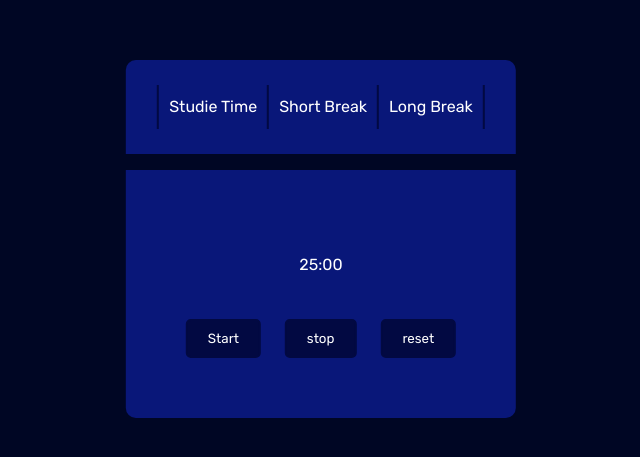
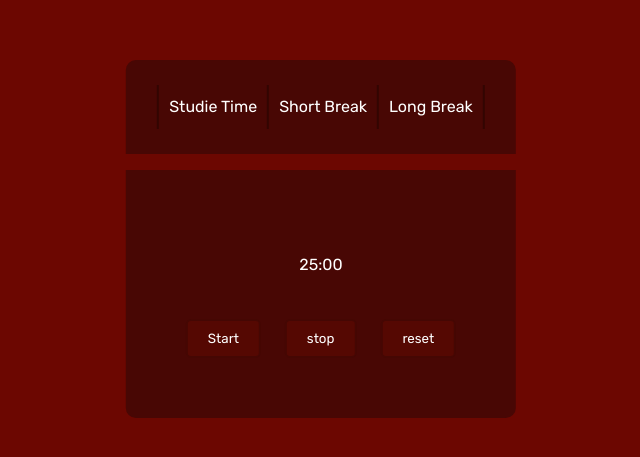
Before and after one commit to Ahmednader514/Pomodoro, a plain HTML site: page index.html in a window 1280 px wide. Shown: the part 169-626 px from the top of the page, without its empty margins (319-959 px from the left). Drawn offline with Linux system fonts and the light colour scheme.

Commit message:
Add files via upload

```diff
--- a/styles.css
+++ b/styles.css
@@ -1,7 +1,7 @@
 @import url('https://fonts.googleapis.com/css2?family=Rubik:wght@400;500&display=swap');
 
 body {
-  background: rgb(0,6,36);
+  background: rgb(108, 7, 1);
   color: white;
   font-family: 'Rubik', sans-serif;
 }
@@ -22,7 +22,7 @@ body {
   display: flex;
   justify-content: center;
   padding: 0;
-  background: rgb(9,23,121);
+  background: rgb(72, 7, 4);
   padding: 25px 10px;
   text-align: center;
   border-radius: 10px 10px 0 0;
@@ -31,24 +31,24 @@ body {
 
 .tabs li {
   cursor: pointer;
-  border-left: 2px solid rgb(2, 9, 66);
+  border-left: 2px solid rgb(50, 5, 2);
   padding: 10px;
   text-align: center;
   transition: 0.2s;
 }
 
 .tabs li:hover {
-  background-color: rgb(2, 9, 66);
+  background-color: rgb(50, 5, 2);
   color: white;
 }
 
 .tabs li:last-child {
-  border-right: 2px solid rgb(2, 9, 66);
+  border-right: 2px solid rgb(50, 5, 2);
 }
 
 .timer {
   padding: 50px;
-  background-color: rgb(9,23,121);
+  background-color: rgb(72, 7, 4);
   text-align: center;
   border-radius: 0 0 10px 10px;
 }
@@ -59,18 +59,18 @@ body {
 }
 
 .timer button {
-  background-color: rgb(2, 9, 66);
+  background-color: rgb(85, 8, 2);
   color: white;
   border: 0;
   padding: 10px 20px;
   border-radius: 5px;
   margin: 10px;
   transition: 0.2s;
-  border: 2px solid rgb(2, 9, 66);
+  border: 2px solid rgb(69, 7, 3);
   font-family: 'Rubik', sans-serif;
 }
 
 .timer button:hover {
-  background-color: rgb(9,23,121);
-  border: 2px solid rgb(2, 9, 66);
+  background-color: rgb(95, 10, 5);
+  border: 2px solid rgb(69, 7, 3);
 }
```
Also changed, not shown: Logo.png (added).
